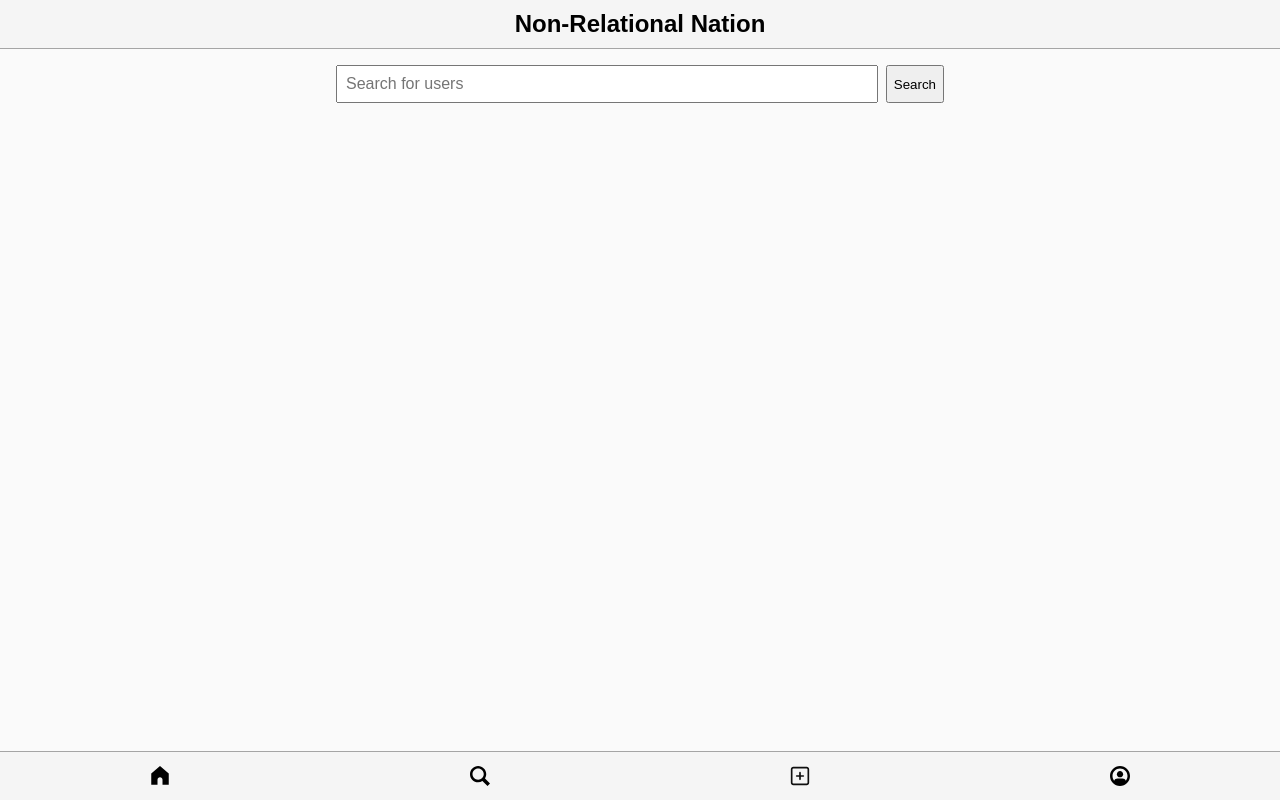
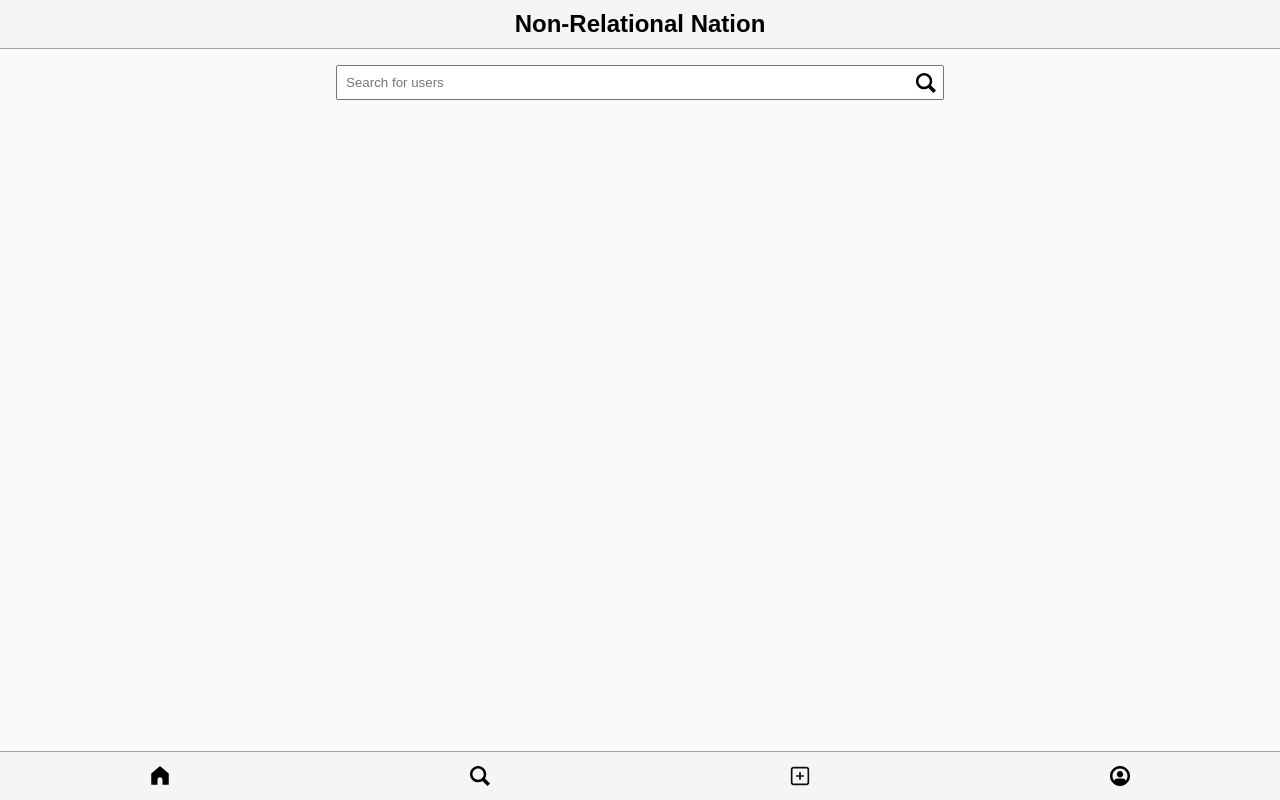
Before and after one commit to Non-Relational-Nation/NRN, a React (Vite) app in the folder frontend/: page /search in a window 1280 px wide. Built offline with nearby package versions, Linux system fonts and the light colour scheme; sample sign-in values are in the browser's storage.

Commit message:
Improved some other pages

```diff
--- a/frontend/src/api/users.ts
+++ b/frontend/src/api/users.ts
@@ -2,6 +2,7 @@ import { mockUsers, type User } from "../models/User";
 import { apiFetch } from "../util/api";
 
 export async function searchUsers(searchTerm: string): Promise<User[]> {
+  console.log("SEARCH USERS")
   return mockUsers.filter(
     (user) => user?.username?.toUpperCase() === searchTerm.toUpperCase()
   );
--- a/frontend/src/components/Posts/PostCard.tsx
+++ b/frontend/src/components/Posts/PostCard.tsx
@@ -89,9 +89,9 @@ export default function PostCard({ post }: PostCardProps) {
       <hr />
       <footer id="post-footer">
         {isLiked ? (
-          <img className="like-button" title="Unlike post" src={redHeart} onClick={handleUnlike} width={25} height={25} />
+          <img className="like-button" title="Unlike post" src={redHeart} onClick={handleUnlike} width={20} height={20} />
         ) : (
-          <img className="like-button" title="Like post" src={heart} onClick={handleLike} width={25} height={25} />
+          <img className="like-button" title="Like post" src={heart} onClick={handleLike} width={20} height={20} />
         )}
 
         <span>{likesCount}</span>
--- a/frontend/src/components/Users/styles.css
+++ b/frontend/src/components/Users/styles.css
@@ -2,6 +2,7 @@
   border-radius: 50%;
   overflow: hidden;
   display: inline-flex;
+  border: 1px gray solid;
 }
 
 #avatar-image {
@@ -15,7 +16,7 @@
     width: 100%;
     align-items: center;
     gap: 1rem;
-    border: 1px gray solid;
+    box-shadow: 0 3px 6px 1px rgba(0, 0, 0, 0.2);
     padding: 0 0.5rem 0 0.5rem;
     cursor: pointer;
     box-sizing: border-box;
--- a/frontend/src/pages/CreatePost/CreatePost.tsx
+++ b/frontend/src/pages/CreatePost/CreatePost.tsx
@@ -22,7 +22,7 @@ export default function CreatePost() {
     setFiles((prev) => [...prev, ...Array.from(fileList)]);
   };
   const handleRemoveFile = (index: number) => {
-    setFiles((prev) => prev.filter((file, i) => i !== index));
+    setFiles((prev) => prev.filter((_, i) => i !== index));
   };
 
   const handleCreatePost = () => {
@@ -43,6 +43,7 @@ export default function CreatePost() {
         />
         <div id="file-input-section">
           <button
+            className="button"
             id="add-files-button"
             type="button"
             onClick={() => fileInputRef.current?.click()}
@@ -65,6 +66,7 @@ export default function CreatePost() {
             <div key={index} id="file-item">
               <span>{file.name}</span>
               <button
+              className="button"
                 type="button"
                 onClick={() => handleRemoveFile(index)}
               >
@@ -74,7 +76,7 @@ export default function CreatePost() {
           ))}
         </div>
 
-        <button id="create-post-button" onClick={handleCreatePost}>
+        <button id="create-post-button" className="button" onClick={handleCreatePost}>
           Create Post
         </button>
       </section>
--- a/frontend/src/pages/Login/Callback.tsx
+++ b/frontend/src/pages/Login/Callback.tsx
@@ -23,7 +23,7 @@ function Callback() {
     return (
       <div>
         <h2>Login failed</h2>
-        <button onClick={() => navigate("/login")}>Return to Login</button>
+        <button className="button" onClick={() => navigate("/login")}>Return to Login</button>
       </div>
     );
   } else {
--- a/frontend/src/pages/Profile/Profile.tsx
+++ b/frontend/src/pages/Profile/Profile.tsx
@@ -59,7 +59,7 @@ export default function Profile() {
             <span>Followers: {userData?.followersCount}</span>
             <span>Following: {userData?.followingCount}</span>
             {!isMyProfile && (
-              <button id="follow-button" onClick={handleFollow}>
+              <button className="button" id="follow-button" onClick={handleFollow}>
                 Follow
               </button>
             )}
--- a/frontend/src/pages/Search/Search.tsx
+++ b/frontend/src/pages/Search/Search.tsx
@@ -7,6 +7,7 @@ import { useQuery } from "@tanstack/react-query";
 import UserCard from "../../components/Users/UserCard";
 import Loader from "../../components/Loader/Loader";
 import ErrorPage from "../ErrorPage/ErrorPage";
+import searchIcon from "../../assets/search.svg";
 
 export default function Search() {
   const [searchTerm, setSearchTerm] = useState("");
@@ -20,10 +21,17 @@ export default function Search() {
     queryKey: ["searchUsers"],
     queryFn: () => searchUsers(searchTerm),
     enabled: false,
+    gcTime: 0,
   });
 
   const handleSearch = () => {
     refetch();
+  };
+
+  const handleKeyDown = (e: React.KeyboardEvent<HTMLInputElement>) => {
+    if (e.key === "Enter") {
+      handleSearch();
+    }
   };
 
   return (
@@ -35,11 +43,17 @@ export default function Search() {
             type="text"
             placeholder="Search for users"
             value={searchTerm}
+            onKeyDown={(e) => handleKeyDown(e)}
             onChange={(e) => setSearchTerm(e.target.value)}
           />
-          <button id="search-button" onClick={handleSearch}>
-            Search
-          </button>
+          <img
+            src={searchIcon}
+            id="search-icon"
+            alt="Search"
+            onClick={handleSearch}
+            width={20}
+            height={20}
+          />
         </div>
         {isFetching ? (
           <Loader></Loader>
--- a/frontend/src/pages/Search/styles.css
+++ b/frontend/src/pages/Search/styles.css
@@ -10,14 +10,23 @@
 }
 
 #search-section {
-    display: flex;
-    gap: 0.5rem;
+  position: relative;
+  gap: 0.5rem;
 }
 
 #search-box {
   padding: 0.5rem;
-  font-size: 1rem;
+  padding-right: 2rem;
+  box-sizing: border-box;
   width: 100%;
+}
+
+#search-icon {
+  position: absolute;
+  right: 0.5rem;
+  top: 50%;
+  transform: translateY(-50%);
+  cursor: pointer;
 }
 
 #users-list {
@@ -27,5 +36,5 @@
 }
 
 #search-button {
-    cursor: pointer;
+  cursor: pointer;
 }
```
